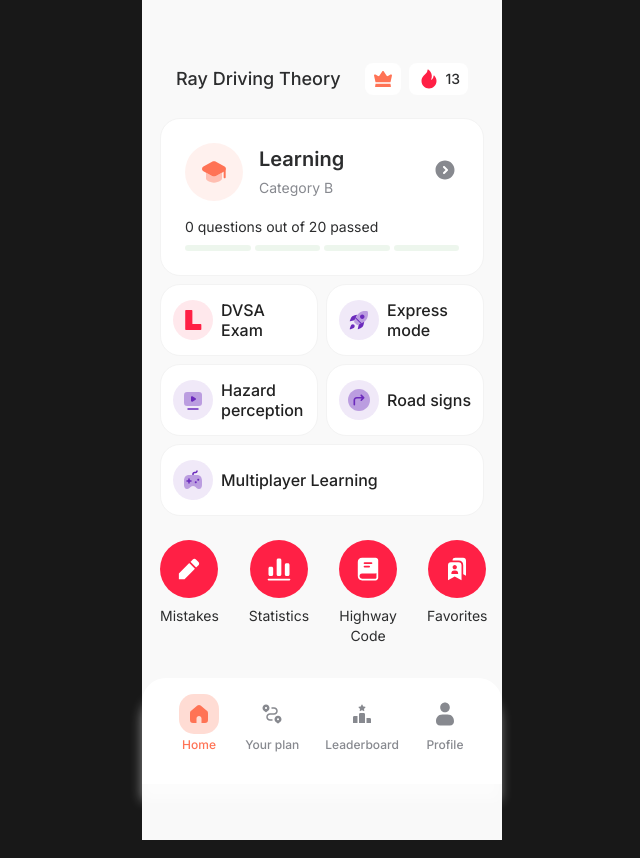
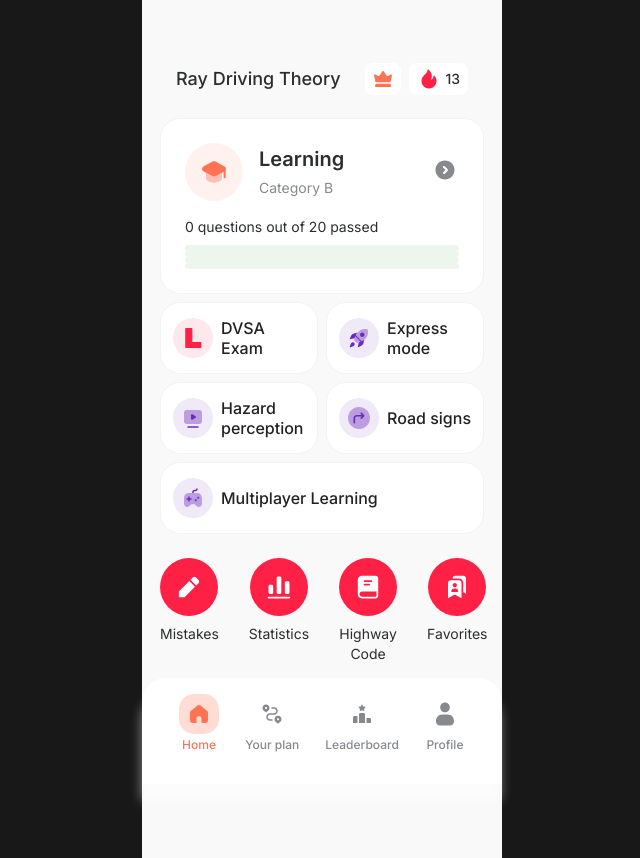
Before and after one commit to DariaBlomma/reactive-phone-test, a Vue app: page / in a window 1280 px wide. Shown: the whole page, without its empty margins (318-958 px from the left). Built offline with nearby package versions, Linux system fonts and the light colour scheme.

Commit message:
changed progress bar to display partial progress

```diff
--- a/src/assets/styles/transitions.scss
+++ b/src/assets/styles/transitions.scss
@@ -16,7 +16,7 @@
 }
 
 .fade-leave-active {
-	transition: opacity 0.5s ease-in;
+	transition: opacity 0.3s ease-in;
 }
 
 .fade-leave-to {
--- a/src/ui/UiProgressBar.vue
+++ b/src/ui/UiProgressBar.vue
@@ -7,20 +7,25 @@
 	</slot>
 	<div class="progress-line">
 		<div
-				v-for="elem in elemsCount"
+				v-for="elem in progressElemsCount"
 				:key="elem"
 				class="elem"
-				:class="{ _filled: elem <= filledCount }"
-		></div>
+		>
+			<div
+					class="filler"
+					:style="{
+						width: calculateFillerWidth(elem)
+					}"
+			></div>
+		</div>
 	</div>
 </div>
 </template>
 
 <script setup lang="ts">
 /*
-Компонент не учитывает дробные вариации прогресса.
-Например, 20 вопросов, шаг - 5, то есть всего 4 полоски.
-Если пройдено 7 вопросов, будет заполнена только 1 полоска
+Компонент учитывает дробные вариации прогресса,
+каждый пройденный вопрос учитывается.
  */
 
 import { computed } from 'vue';
@@ -36,14 +41,26 @@
 	step: 5,
 });
 
-const elemsCount = computed(() => Math.ceil(props.total / props.step));
-const filledCount = computed(() => {
-	return props.passed >= props.step ? Math.floor(props.passed / props.step) : 0;
-});
-
 const title = computed(() => {
 	return `${props.passed} ${conjugateWord('question', props.passed)} out of ${props.total} passed`;
 });
+
+const progressElemsCount = computed(() => Math.ceil(props.total / props.step));
+const filledCount = computed<string>(() => {
+	return (props.passed / props.step).toFixed(2);
+});
+const integerFilled = Math.floor(Number(filledCount.value));
+const fractionFilled = filledCount.value.slice(-2);
+
+const calculateFillerWidth = (elem: number): string => {
+	let width = '0';
+	if (elem <= integerFilled ) {
+		width = '100%';
+	} else if (elem === integerFilled + 1) {
+		width = `${fractionFilled}%`;
+	}
+	return width;
+}
 </script>
 
 <style scoped lang="scss">
@@ -62,10 +79,11 @@
 	height: 6px;
 	border-radius: 5px;
 	background-color: rgba($green_400, 0.1);
-	transition: background-color 0.4s ease;
+}
 
-	&._filled {
-		background-color: $green_400;
-	}
+.filler {
+	height: 100%;
+	background-color: $green_400;
+	border-radius: inherit;
 }
 </style>
```
